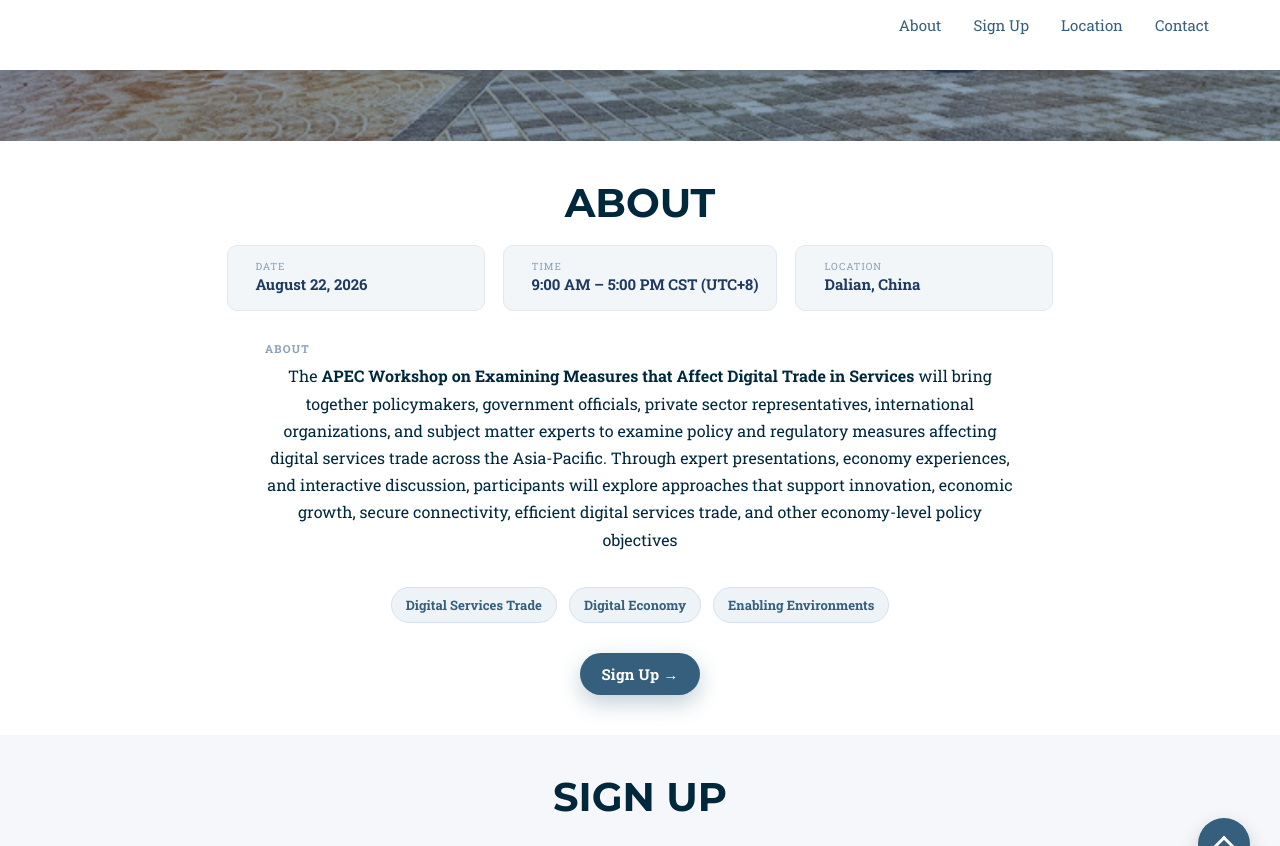
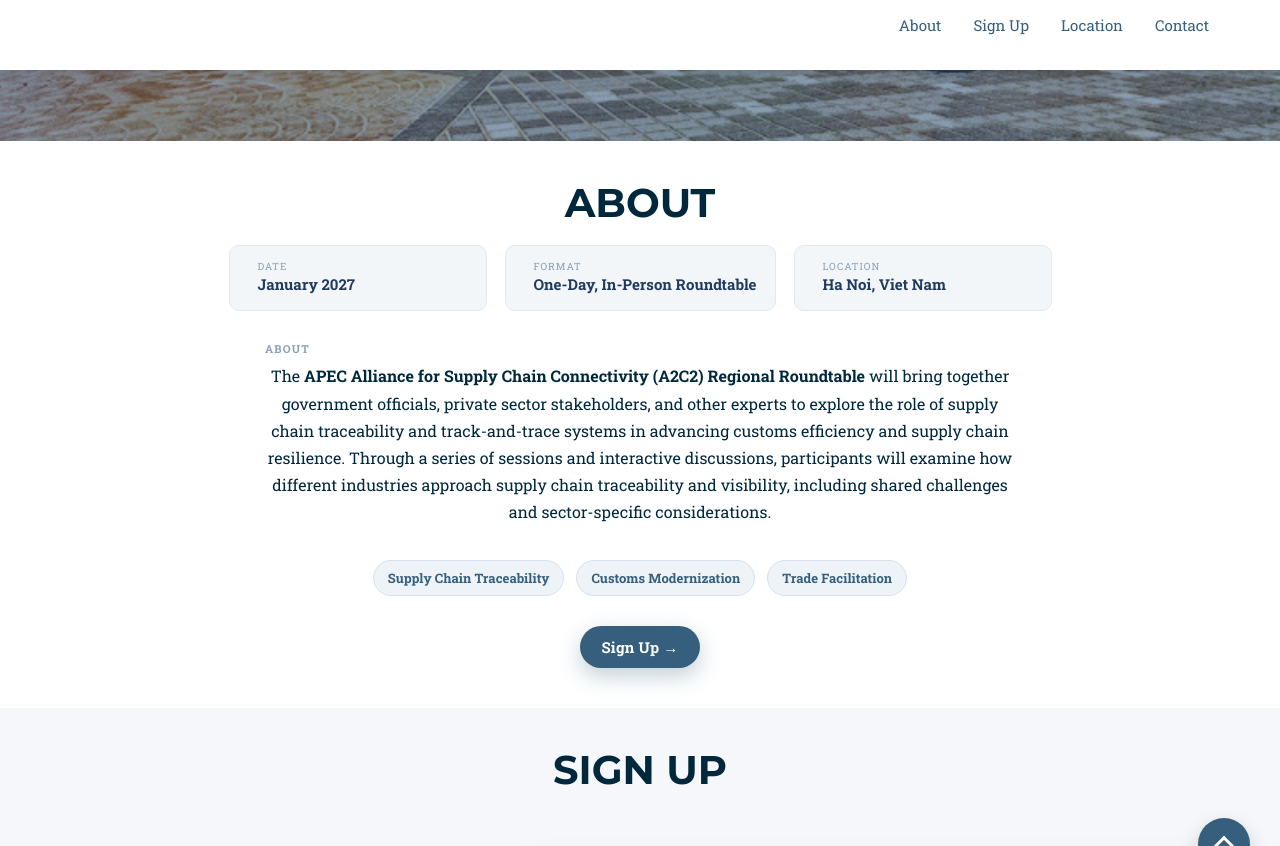
Before and after one commit to usapecrise/A2C2-Roundtable, a Jekyll site: the page built from index.html, in a window 1280 px wide and 900 px high, scrolled down 759 px, cut to the strip 0-846 px from the top of the window. Built offline with Jekyll 4.4.1, drawn with Linux system fonts in a browser that asks for light colours; nearby versions of some CDN libraries; some web fonts are replaced; library files that are not in the unit come from our copies.

Commit message:
Update intro.html

```diff
--- a/_includes/2017_data/intro.html
+++ b/_includes/2017_data/intro.html
@@ -13,15 +13,15 @@
         <i class="bi bi-calendar"></i>
         <div>
           <div class="info-label">DATE</div>
-          <div class="info-value">August 22, 2026</div>
+          <div class="info-value">January 2027</div>
         </div>
       </div>
 
       <div class="info-card">
         <i class="bi bi-clock"></i>
         <div>
-          <div class="info-label">TIME</div>
-          <div class="info-value">9:00 AM – 5:00 PM CST (UTC+8)</div>
+          <div class="info-label">FORMAT</div>
+          <div class="info-value">One-Day, In-Person Roundtable</div>
         </div>
       </div>
 
@@ -29,7 +29,7 @@
         <i class="bi bi-geo-alt"></i>
         <div>
           <div class="info-label">LOCATION</div>
-          <div class="info-value">Dalian, China</div>
+          <div class="info-value">Ha Noi, Viet Nam</div>
         </div>
       </div>
 
@@ -41,19 +41,19 @@
       <div class="about-label">About</div>
 
       <p style="max-width:750px; margin:0 auto 25px; font-size:16px; line-height:1.7;">
-        The <strong>APEC Workshop on Examining Measures that Affect Digital Trade in Services</strong>
-        will bring together policymakers, government officials, private sector representatives,
-        international organizations, and subject matter experts to examine policy and regulatory
-        measures affecting digital services trade across the Asia-Pacific. Through expert presentations,
-        economy experiences, and interactive discussion, participants will explore approaches that
-        support innovation, economic growth, secure connectivity, efficient digital services trade, and
-        other economy-level policy objectives
+        The <strong>APEC Alliance for Supply Chain Connectivity (A2C2) Regional Roundtable</strong>
+        will bring together government officials, private sector stakeholders, and other experts
+        to explore the role of supply chain traceability and track-and-trace systems in advancing
+        customs efficiency and supply chain resilience. Through a series of sessions and interactive
+        discussions, participants will examine how different industries approach supply chain
+        traceability and visibility, including shared challenges and sector-specific considerations.
+      </p>
 
       <!-- KEY THEMES -->
       <div class="tag-row">
-        <span class="tag-pill">Digital Services Trade</span>
-        <span class="tag-pill">Digital Economy</span>
-        <span class="tag-pill">Enabling Environments</span>
+        <span class="tag-pill">Supply Chain Traceability</span>
+        <span class="tag-pill">Customs Modernization</span>
+        <span class="tag-pill">Trade Facilitation</span>
       </div>
 
       <!-- BUTTON -->
```
